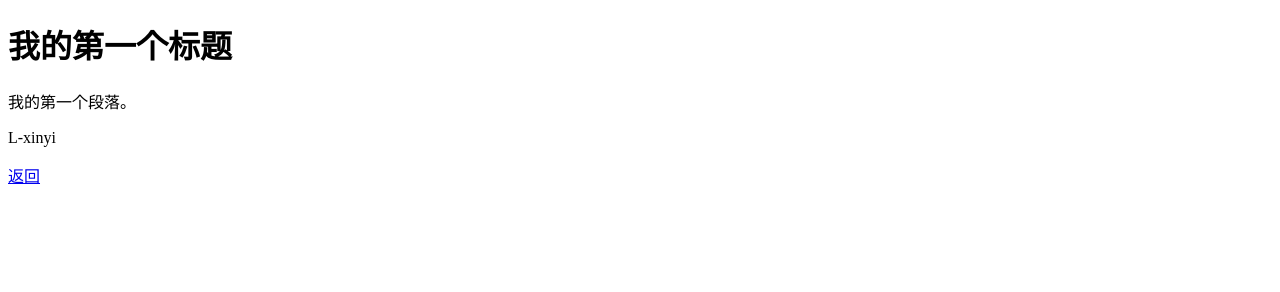
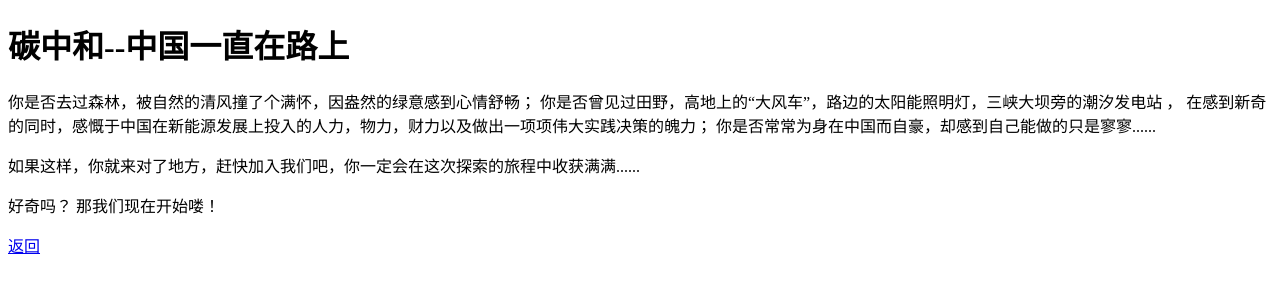
Before and after one commit to No-Code-No-Life-in-EL/EL-Code, a plain HTML site: page dist/L-xinyi.html in a window 1280 px wide. Drawn offline with Linux system fonts and the light colour scheme.

Commit message:
change something tobe more meaningful

```diff
--- a/dist/L-xinyi.html
+++ b/dist/L-xinyi.html
@@ -7,9 +7,16 @@
 </head>
 
 <body>
-    <h1>我的第一个标题</h1>
-    <p>我的第一个段落。</p>
-    <p>L-xinyi</p>
+    <h1>碳中和--中国一直在路上</h1>
+    <p>你是否去过森林，被自然的清风撞了个满怀，因盎然的绿意感到心情舒畅；
+        你是否曾见过田野，高地上的“大风车”，路边的太阳能照明灯，三峡大坝旁的潮汐发电站 ，
+        在感到新奇的同时，感慨于中国在新能源发展上投入的人力，物力，财力以及做出一项项伟大实践决策的魄力；
+        你是否常常为身在中国而自豪，却感到自己能做的只是寥寥......</p>
+    <p>如果这样，你就来对了地方，赶快加入我们吧，你一定会在这次探索的旅程中收获满满......
+    </p>
+    <p>
+        好奇吗？ 那我们现在开始喽！
+    </p>
     <div>
         <a href="./index.html" rel="index">返回</a>
     </div>
```
